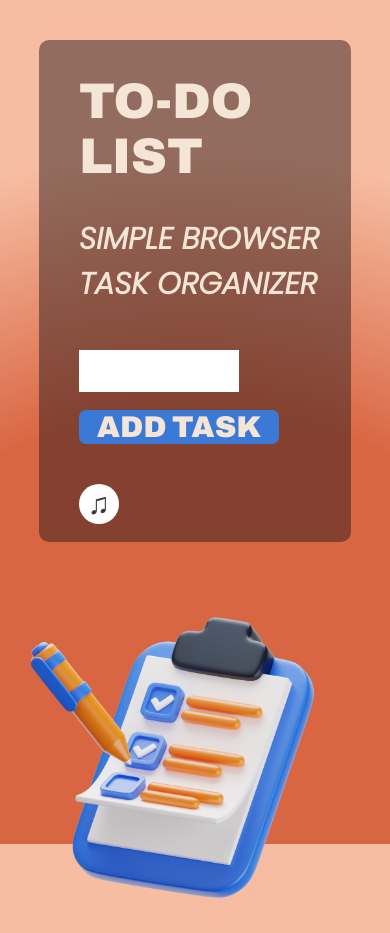
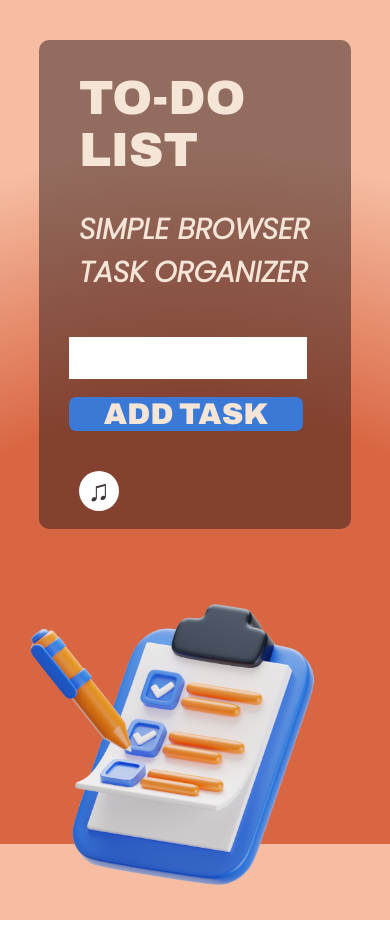
Before and after one commit to morallyearlgrey/todolist, a React (Create React App) app in the folder todolist/: page / in a window 390 px wide. Built offline with nearby package versions, Linux system fonts and the light colour scheme.

Commit message:
Fixed mobile again

```diff
--- a/todolist/src/App.css
+++ b/todolist/src/App.css
@@ -198,4 +198,24 @@ body {
     height: 90vw;
     width: 90vw;
   }
+  #Complete {
+    width: 30px;
+    height: 30px;
+
+  }
+  .Headline {
+    font-size: 3rem;
+
+  }
+  .Subheading {
+    font-size: 1.8rem;
+
+  }
+  #Add, #Input {
+    width: 60vw;
+    display: flex;
+    margin-left: -10px;
+    align-items: center;
+    justify-content: center;
+  }
 }
```
